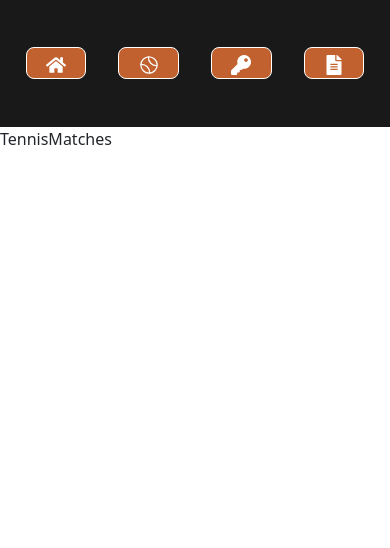
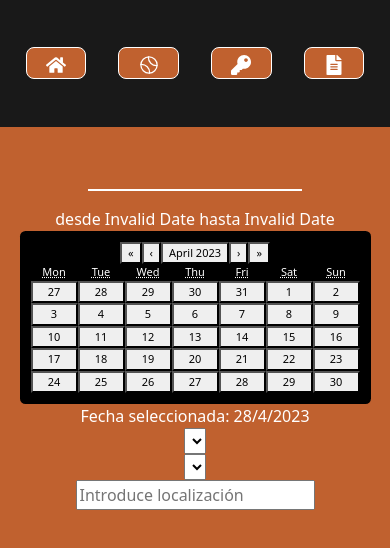
Before and after one commit to rgolfe81/Frontend-React-TopTenisValencia, a React (Vite) app: page /tennisMatches in a window 390 px wide. Shown: the top 548 px of the page. Built offline with nearby package versions, Linux system fonts and the light colour scheme.

Commit message:
feat: newTennisMatches component with conexion to axios with bringUsers and addMatch to tournament

```diff
--- a/package.json
+++ b/package.json
@@ -14,9 +14,11 @@
     "axios": "^1.3.6",
     "bootstrap": "^5.2.3",
     "cors": "^2.8.5",
+    "dayjs": "^1.11.7",
     "jsonwebtoken": "^9.0.0",
     "react": "^18.2.0",
     "react-bootstrap": "^2.7.4",
+    "react-calendar": "^4.2.1",
     "react-dom": "^18.2.0",
     "react-icons": "^4.8.0",
     "react-jwt": "^1.1.8",
--- a/src/pages/TennisMatches/TennisMatches.css
+++ b/src/pages/TennisMatches/TennisMatches.css
@@ -0,0 +1,41 @@
+.tennisMatchDesign {
+    min-height: 85vh;
+    max-width: 100vw;
+    background-color: rgb(192, 97, 47);
+    display: flex;
+    flex-direction: column;
+    justify-content: start;
+    align-items: center;
+    color: white;
+  }
+
+  .titleTennisMatchDesign {
+    border-bottom: 0.15em solid white;
+    width: 55%;
+    height: 2em;
+    margin-top: 2em;
+    margin-bottom: 1em;
+    display: flex;
+    justify-content: center;
+    align-items: center;
+  }
+
+  .tennisMatchMessageDesign{
+    padding-top: 4em;
+  }
+
+  .calendarDesign{
+    background-color: black;
+    width: 30%;
+    padding: 1em;
+    border-radius: 0.5em;
+    text-align: center;
+
+}
+
+@media (max-width: 768px) {
+    .calendarDesign{
+    width: 90%;
+    font-size: 11px;
+    }
+}
--- a/src/pages/TennisMatches/TennisMatches.jsx
+++ b/src/pages/TennisMatches/TennisMatches.jsx
@@ -1,10 +1,132 @@
-import React from 'react'
+import React, { useEffect, useState } from 'react'
 import "./TennisMatches.css"
+import dayjs from 'dayjs';
+import { useNavigate } from 'react-router-dom';
+import { useSelector } from 'react-redux';
+import { bringUsersByTournament } from '../../services/apiCalls';
+import { tournamentIdData } from '../tournamentSlice';
+import { userData } from '../userSlice';
+import Calendar from 'react-calendar';
 
 export const TennisMatches = () => {
+    const navigate = useNavigate();
+    const [dateForTransform, setDateForTransform] = useState(new Date());
+    const infoTournamentRdx = useSelector(tournamentIdData);
+    const { id, name, start_date, end_date } = infoTournamentRdx.infoTournament;
+    const selectedTournamentId = id;
+    const selectedtournamentName = name;
+    const formatedStartDateTournament = new Date(start_date).toLocaleDateString('es-ES');
+    const formatedEndDateTournament = new Date(end_date).toLocaleDateString('es-ES');
+    const credentialsRdx = useSelector(userData);
+    const { token } = credentialsRdx.credentials;
+    const [congratulations, setCongratulations] = useState("");
+    const [loading, setLoading] = useState(true);
+    const [playersTournament, setPlayersTournament] = useState([]);
+
+    const [newtennisMatch, setNewTennisMatch] = useState({
+        date: dayjs(dateForTransform).format("YYYY-MM-DD"),
+        location: "",
+        player1_user_id: "",
+        player2_user_id: ""
+    });
+
+    const inputHandler = (e) => {
+        setNewTennisMatch((preveState) => ({
+          ...preveState,
+          [e.target.name]: e.target.value,
+        }));
+      };
+
+      // Recibimos los jugadores del torneo para seleccionarlos posteriormente
+      useEffect(() => {
+        const fetchData = async () => {
+          try {
+            let players = [];
+            const response = await bringUsersByTournament(selectedTournamentId, token);
+            players = response.data.data.users;
+            setPlayersTournament(players);
+            setLoading(false); // Actualiza el estado de carga a false cuando los datos se cargan
+          } catch (error) {
+            console.log(error);
+            setLoading(false); // Actualiza el estado de carga a false en caso de error
+          }
+        };
+        if (token) {
+          fetchData();
+        }
+      }, [token]);
+
+      console.log(playersTournament);
+
+      const addTennisMatch = () => {
+        addMatchToTournament(selectedTournamentId, newtennisMatch, token)
+        .then((response) => {
+            if (response){
+                setCongratulations("El partido se ha creado correctamente");
+                setTimeout(() => {
+                    window.location.reload();
+                  }, 3000);
+            } else {
+                setCongratulations(`Error: ${response.data}`);
+                setTimeout(() => {
+                  window.location.reload();
+                }, 3000);
+              }
+        })
+        .catch((error) => console.log(error));
+      }
+
   return (
-    <div>TennisMatches
-
+    <div className='tennisMatchDesign'>
+        <div className="titleTennisMatchDesign">
+            <h4>{selectedtournamentName}</h4>
+        </div>
+        <div>
+        desde {formatedStartDateTournament} hasta{" "}
+        {formatedEndDateTournament}
+        </div>
+        {congratulations !== "" ? (
+          <div className="tennisMatchMessageDesign">{congratulations}</div>
+        ) : (
+          <>
+            <div className="calendarDesign">
+              <Calendar
+                onChange={setDateForTransform}
+                value={dateForTransform}
+              />
+            </div>
+            <div>
+                Fecha seleccionada:{" "}
+                {dateForTransform.toLocaleDateString("es-ES")}
+            </div>
+            <select name="player1_user_id" onChange={(e) => inputHandler(e)}>
+                {playersTournament.map((player) => (
+                    <option key={player.id} value={player.id}>{player.name}{""}{player.surname}</option>
+                ))}
+            </select>
+            <select name="player2_user_id" onChange={(e) => inputHandler(e)}>
+                {playersTournament.map((player) => (
+                    <option key={player.id} value={player.id}>{player.name}{""}{player.surname}</option>
+                ))}
+            </select>
+            <input type="text" name="location" placeholder="Introduce localización" maxLength="40" onChange={(e) => inputHandler(e)}></input>
+          </>
+        )}
     </div>
   )
 }
+
+
+           {/* Verifica si los datos han sido cargados */}
+        //     {{loading ? (
+        //        <div>Cargando datos ...</div>
+        //    ) : playersTournament.length > 0 ? (
+        //      playersTournament.map((player) => (
+        //        <tr key={player.id}>
+        //         <td>{player.name}</td>
+        //          <td>{player.surname}</td>
+        //        </tr>
+        //      ))
+        //    ) : (
+        //        <div>No se encuentran datos de los jugadores</div>
+        //    )} }
```
Also changed, not shown: 1 other file (tests, documents, lock files or other folders).
